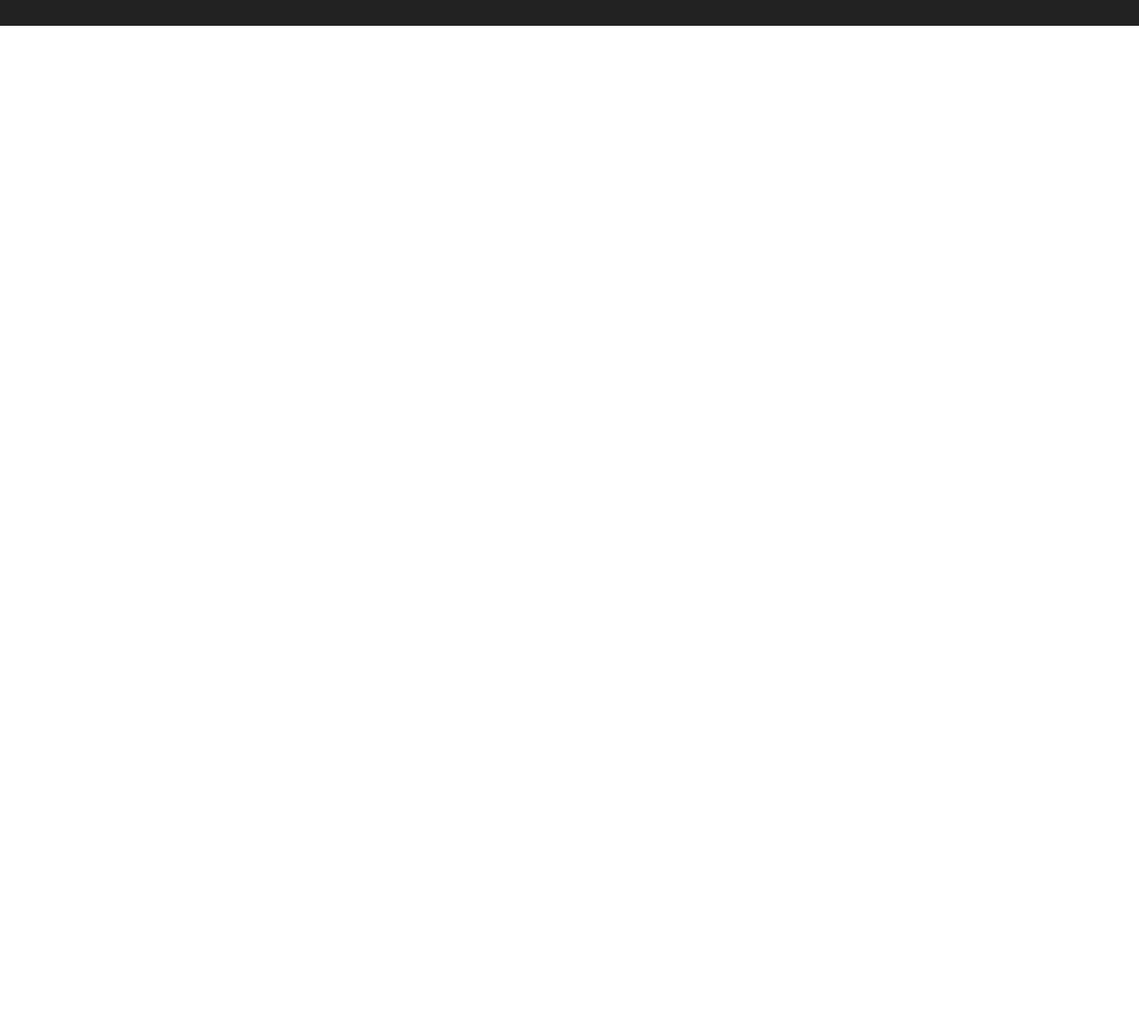
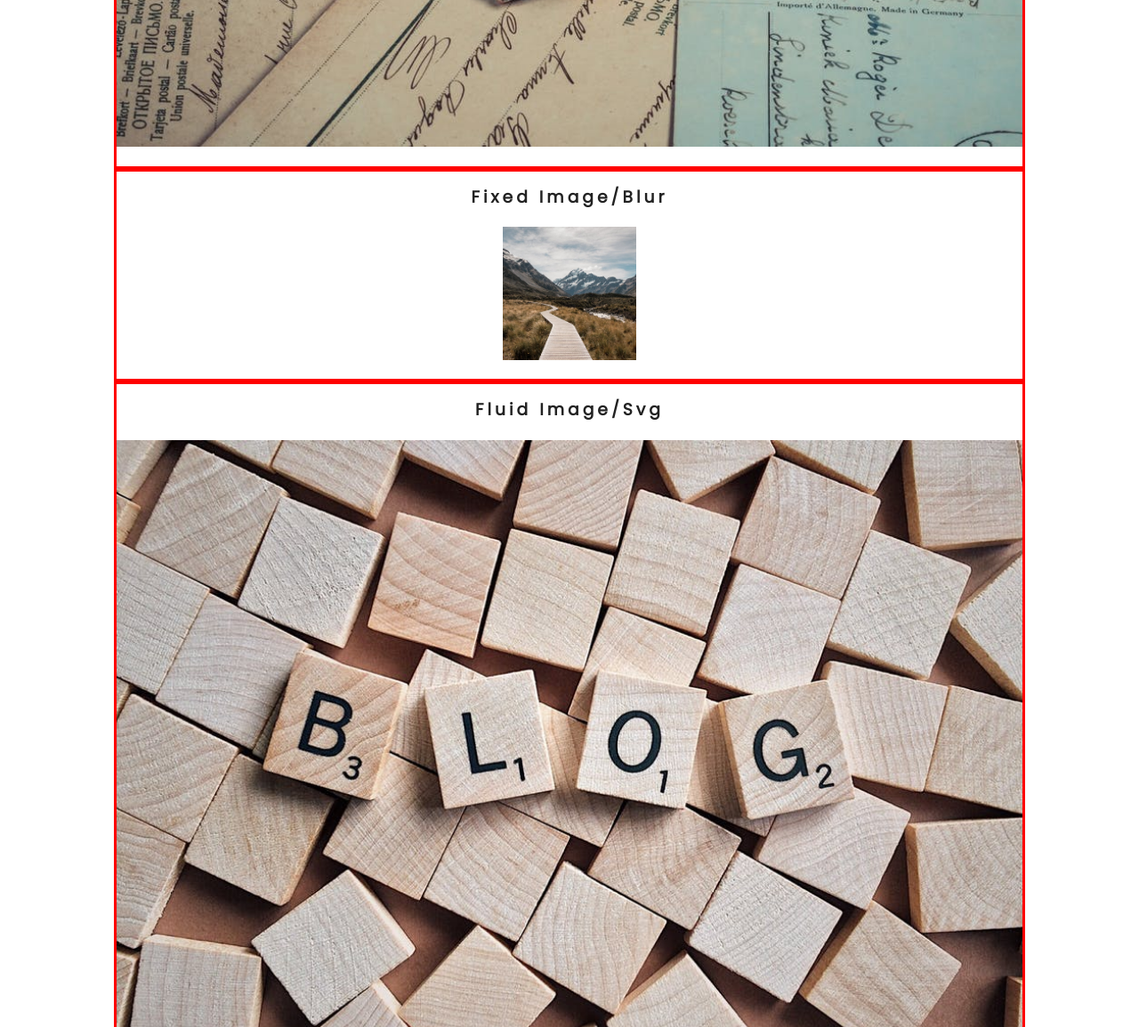
Before and after one commit to rae89/gatsby-backroads, a Gatsby site: page /blog in a window 1280 px wide. Shown: the part 771-1926 px from the top of the page at 89% size. Before the commit the page ends 800 px from the top, so only its background shows below. Built offline with nearby package versions, Linux system fonts and the light colour scheme; Gatsby itself is replaced by a stand-in of ours.

Commit message:
gatsby-image fluid details

```diff
--- a/gatsby-config.js
+++ b/gatsby-config.js
@@ -15,5 +15,17 @@
       age: 24,
     },
   },
-  plugins: [`gatsby-plugin-sass`, `gatsby-plugin-styled-components`],
+  plugins: [
+    {
+      resolve: `gatsby-source-filesystem`,
+      options: {
+        name: `images`,
+        path: `${__dirname}/src/images/`,
+      },
+    },
+    `gatsby-transformer-sharp`,
+    `gatsby-plugin-sharp`,
+    `gatsby-plugin-sass`,
+    `gatsby-plugin-styled-components`,
+  ],
 }
--- a/package.json
+++ b/package.json
@@ -16,8 +16,12 @@
   "dependencies": {
     "babel-plugin-styled-components": "^1.10.7",
     "gatsby": "^2.19.7",
+    "gatsby-image": "^2.3.1",
     "gatsby-plugin-sass": "^2.2.0",
+    "gatsby-plugin-sharp": "^2.5.4",
     "gatsby-plugin-styled-components": "^3.2.0",
+    "gatsby-source-filesystem": "^2.2.2",
+    "gatsby-transformer-sharp": "^2.4.4",
     "react": "^16.12.0",
     "react-dom": "^16.12.0",
     "react-icons": "^3.9.0",
--- /dev/null
+++ b/src/examples/images.js
@@ -0,0 +1,65 @@
+import React from "react"
+import { graphql, useStaticQuery } from "gatsby"
+import styled from "styled-components"
+import img from "../images/connectBcg.jpeg"
+import Img from "gatsby-image"
+
+const getImages = graphql`
+  query Images {
+    fixed: file(relativePath: { eq: "defaultBcg.jpeg" }) {
+      childImageSharp {
+        fixed(width: 150, height: 150, grayscale: true) {
+          ...GatsbyImageSharpFixed
+        }
+      }
+    }
+    fluid: file(relativePath: { eq: "blogBcg.jpeg" }) {
+      childImageSharp {
+        fluid {
+          ...GatsbyImageSharpFluid_tracedSVG
+        }
+      }
+    }
+  }
+`
+
+const Images = () => {
+  const data = useStaticQuery(getImages)
+  console.log(data)
+  return (
+    <Wrapper>
+      <article>
+        <h3>basic image</h3>
+        <img src={img} className="basic" />
+      </article>
+      <article>
+        <h3>fixed image/blur</h3>
+        <Img fixed={data.fixed.childImageSharp.fixed} />
+      </article>
+      <article>
+        <h3>fluid image/svg</h3>
+        <Img fluid={data.fluid.childImageSharp.fluid} />
+      </article>
+    </Wrapper>
+  )
+}
+
+const Wrapper = styled.div`
+  text-align: center;
+  text-transform: capitalize;
+  width: 80vw;
+  margin: 0 auto 10rem auto;
+  article {
+    border: 3px solid red;
+    padding: 1rem 0;
+  }
+  .basic {
+    width: 100%;
+  }
+  @media (min-width: 992px) {
+    grid-template-columns: 1fr 1fr 1fr;
+    grid-column-gap: 1rem;
+  }
+`
+
+export default Images
--- a/src/pages/blog.js
+++ b/src/pages/blog.js
@@ -1,27 +1,13 @@
 import React from "react"
 import { Link } from "gatsby"
 import Layout from "../components/Layout"
-import { graphql } from "gatsby"
-export const blog = ({ data }) => {
+import Images from "../examples/Images"
+const blog = () => {
   return (
     <Layout>
       hello from blog page<Link to="/">back home</Link>
-      <h1> title: {data.site.siteMetadata.title}</h1>
+      <Images />
     </Layout>
   )
 }
-export const query = graphql`
-  query {
-    site {
-      siteMetadata {
-        title
-        description
-        author
-        data {
-          age
-        }
-      }
-    }
-  }
-`
 export default blog
```
Also changed, not shown: 1 other file.
